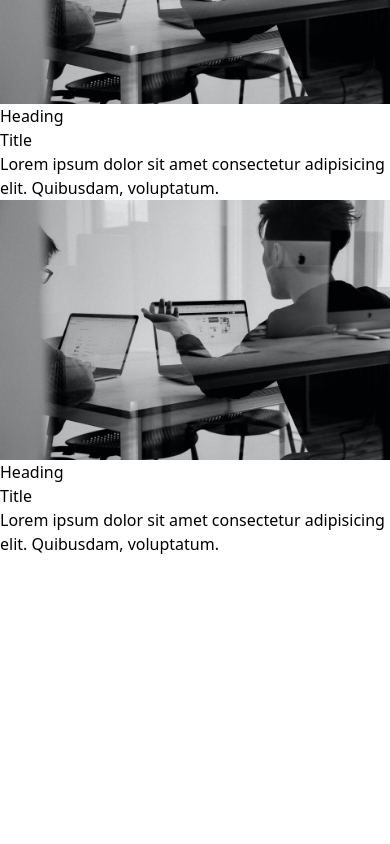
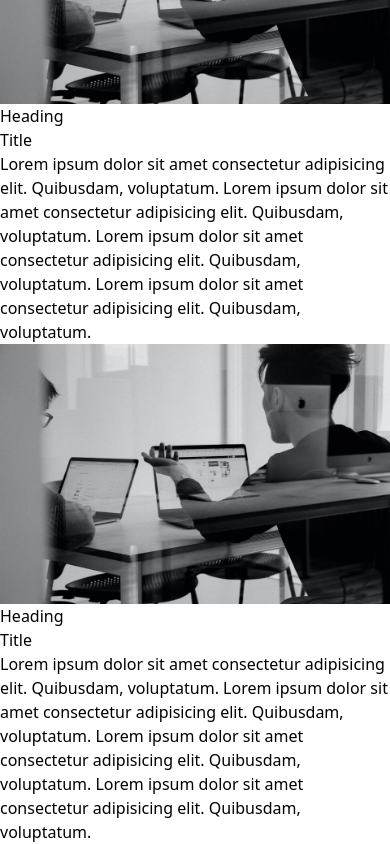
Before and after one commit to Willo0ow/react-website, a React (Vite) app: page / in a window 390 px wide. Shown: the part 2442-3286 px from the top of the page. Before the commit the page ends 2998 px from the top, so only its background shows below. Built offline with nearby package versions, Linux system fonts and the light colour scheme.

Commit message:
add responsive styles to image with text section

```diff
--- a/src/components/ImageAndTextSection.tsx
+++ b/src/components/ImageAndTextSection.tsx
@@ -6,16 +6,19 @@ interface Props {
 
 const ImageAndTextSection = ({ imageSide, isImageProminent }: Props) => {
   return (
-    <section className="flex">
+    <section className="flex flex-col md:flex-row">
       <div className={`${isImageProminent? 'basis-4/6' : 'basis-2/6'} ${imageSide === 'left' ? 'order-1': 'order-2'}`}>
-        <img src={heroImage} alt="random" />
+        <img src={heroImage} alt="random" className={`object-cover w-full h-full ${imageSide === 'left'? 'object-right-top': 'object-left-top'}`} />
       </div>
 
       <div className={`${isImageProminent? 'basis-2/6' : 'basis-4/6'} ${imageSide === 'left' ? 'order-2': 'order-1'} shrink-0 p-8`}>
         <p className="uppercase text-orange-800 font-medium text-sm my-3">Heading</p>
-        <h3 className="text-3xl font-bold my-2">Title</h3>
-        <p className="text-xl">
+        <h3 className="text-xl md:text-3xl font-bold my-2">Title</h3>
+        <p className="text-lg md:text-xl">
           Lorem ipsum dolor sit amet consectetur adipisicing elit. Quibusdam,
+          voluptatum. Lorem ipsum dolor sit amet consectetur adipisicing elit. Quibusdam,
+          voluptatum. Lorem ipsum dolor sit amet consectetur adipisicing elit. Quibusdam,
+          voluptatum. Lorem ipsum dolor sit amet consectetur adipisicing elit. Quibusdam,
           voluptatum.
         </p>
       </div>
```
